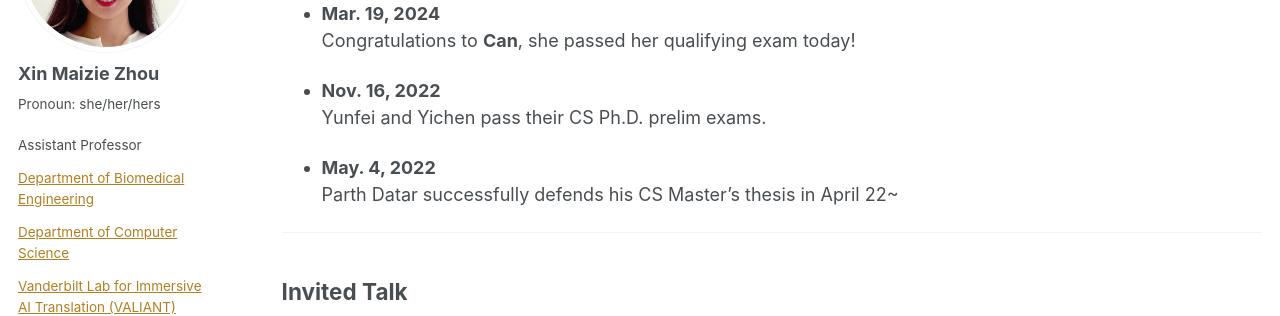
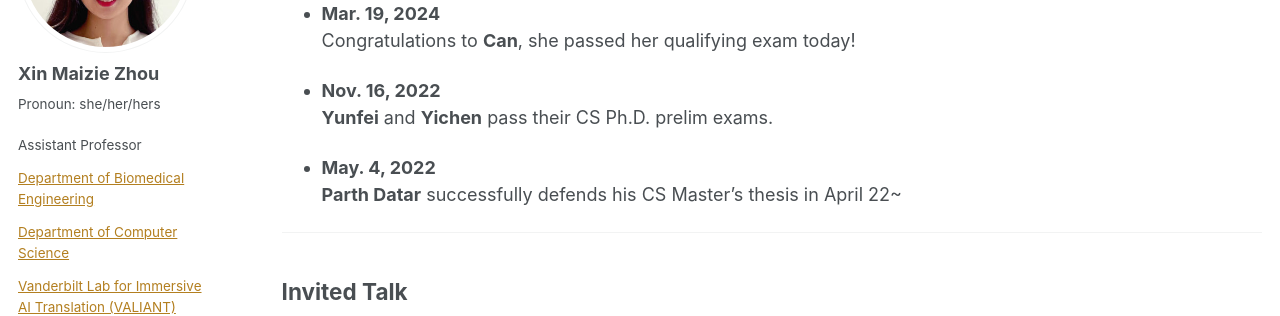
Before and after one commit to maiziezhoulab/Maiziezhoulab.github.io, a Jekyll site: the page built from _pages/LabNews.md, in a window 1280 px wide and 900 px high, scrolled down 1825 px. Shown: the part 153-469 px from the top of the window. Built offline with Jekyll 4.4.1, drawn with Linux system fonts in a browser that asks for light colours.

Commit message:
Update LabNews.md

```diff
--- a/_pages/LabNews.md
+++ b/_pages/LabNews.md
@@ -60,10 +60,10 @@ author_profile: true
   Congratulations to **Can**, she passed her qualifying exam today!
 
 - **Nov. 16, 2022**
-  Yunfei and Yichen pass their CS Ph.D. prelim exams.
+  **Yunfei** and **Yichen** pass their CS Ph.D. prelim exams.
 
 - **May. 4, 2022**
-  Parth Datar successfully defends his CS Master’s thesis in April 22~
+  **Parth Datar** successfully defends his CS Master’s thesis in April 22~
 
 ---
 
```
